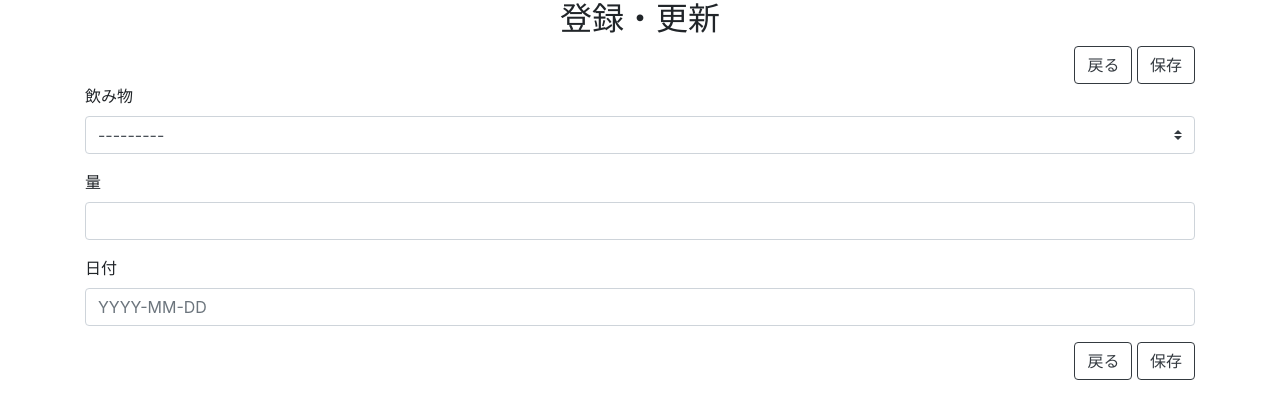
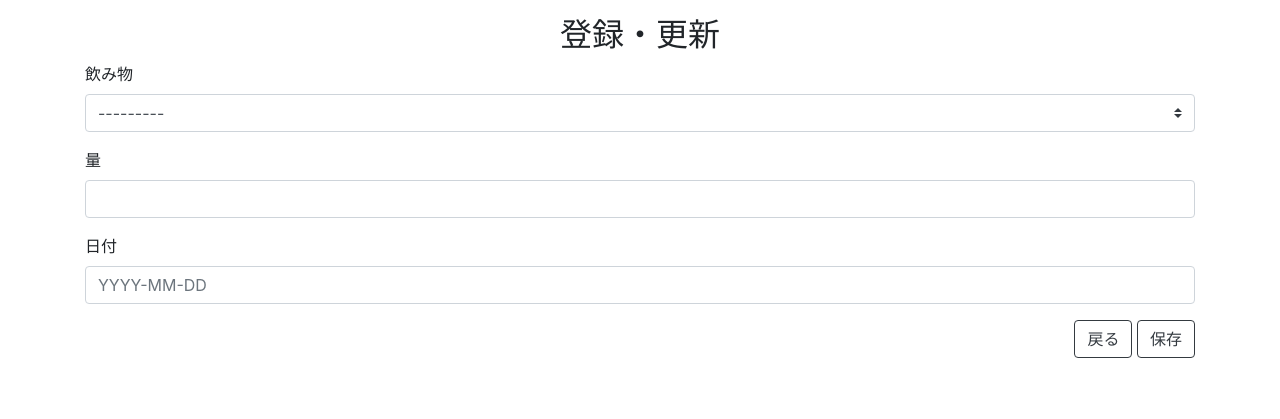
Before and after one commit to koudai9612/MizuKara, a Django app: page /create/ in a window 1280 px wide. Shown: the part 56-475 px from the top of the page. Run offline with Django 3.2, Linux system fonts and the light colour scheme; the visitor is signed in with stand-in values (Sample User, id 1); some libraries are stand-ins or nearby versions.

Commit message:
item_form

```diff
--- a/app/templates/app/item_filter.html
+++ b/app/templates/app/item_filter.html
@@ -47,7 +47,7 @@
                         </script>
                     ml 飲みました！</p>
                     <script type="text/javascript">
-                                var percent = (sum/2000)*100;
+                                var percent = Math.round((sum/2000)*100);
                                 $("#pgss").css({'width':percent+'%'});
 
                     </script>
--- a/app/templates/app/item_form.html
+++ b/app/templates/app/item_form.html
@@ -3,11 +3,12 @@
 {% block content %}
     {{ form.certifications.errors }}
     <div class="container">
-        <div class="row">
+        <div class="row mt-3">
             <div class="col-12">
                 <h2 class="text-center">登録・更新</h2>
             </div>
         </div>
+        <!--
         <div class="row">
             <div class="col-12">
                 <div class="float-right">
@@ -16,6 +17,7 @@
                 </div>
             </div>
         </div>
+        -->
         <div class="row">
             <div class="col-12">
                 <form method="post" id="myform">
```
